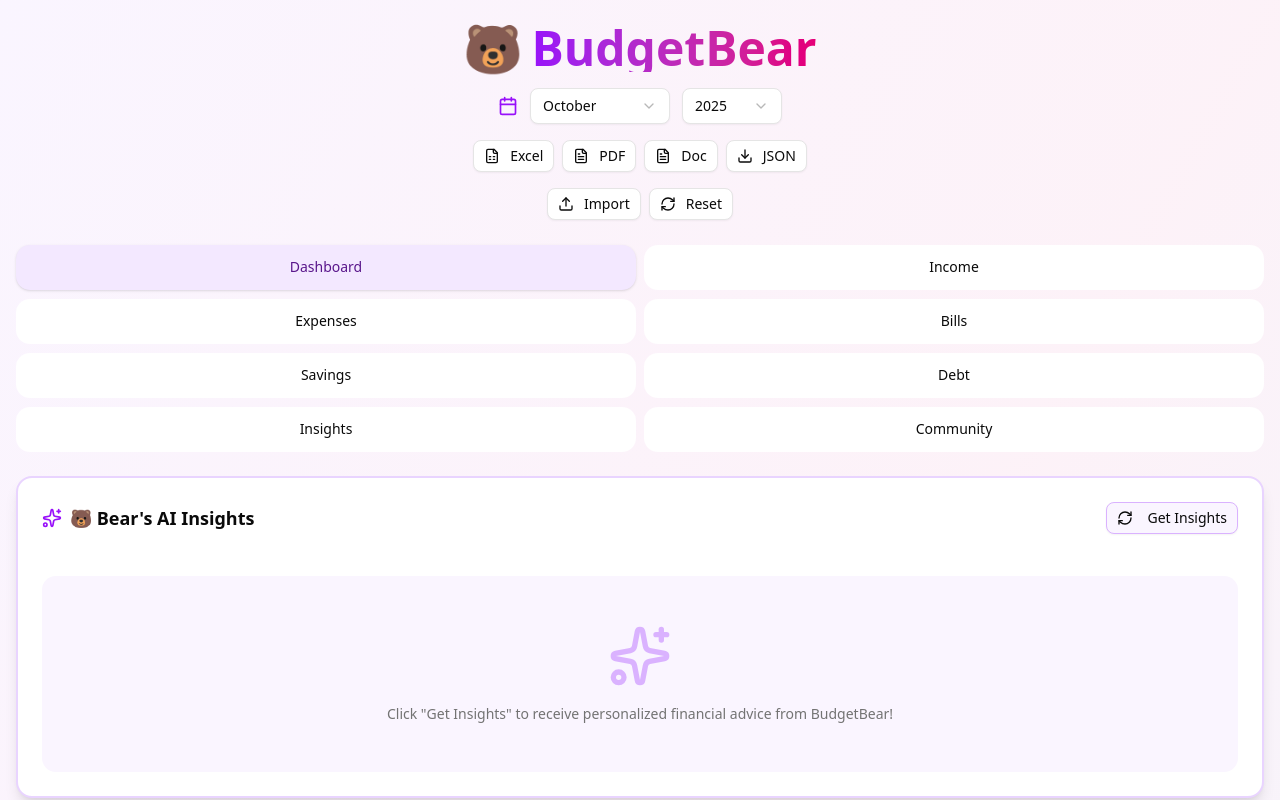
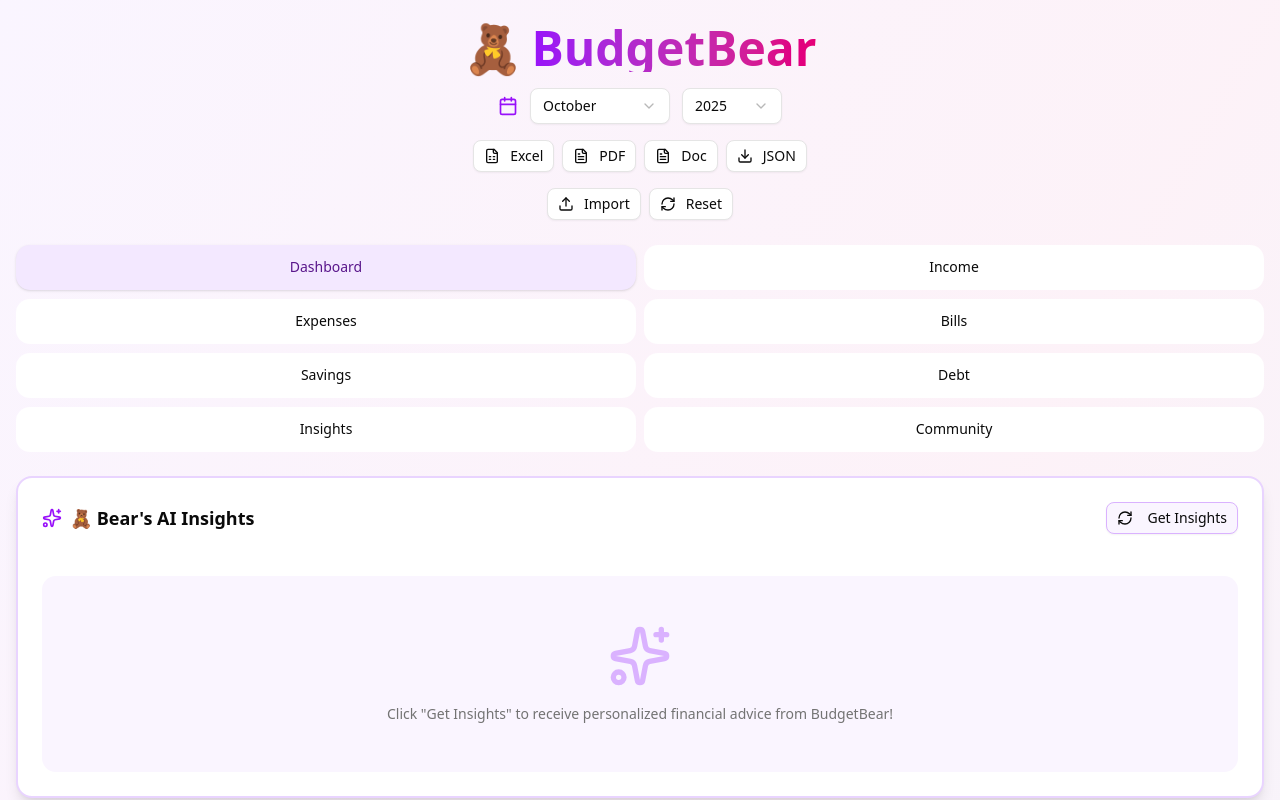
Before and after one commit to buildmoreandmore-cpu/BudgetBear, a Next.js app: page / in a window 1280 px wide. Shown: the top 800 px of the page. Built offline with nearby package versions, Linux system fonts and the light colour scheme.

Commit message:
Update bear emoji from 🐻 to 🧸 throughout app

```diff
--- a/app/page.tsx
+++ b/app/page.tsx
@@ -137,7 +137,7 @@ export default function Home() {
         {/* Header */}
         <div className="text-center mb-6">
           <div className="flex items-center justify-center gap-2 mb-4">
-            <span className="text-5xl">🐻</span>
+            <span className="text-5xl">🧸</span>
             <h1 className="text-4xl md:text-5xl font-bold bg-gradient-to-r from-purple-600 to-pink-600 bg-clip-text text-transparent">
               BudgetBear
             </h1>
@@ -334,7 +334,7 @@ export default function Home() {
           {/* Community Tab */}
           <TabsContent value="community" className="space-y-6">
             <div className="text-center py-16">
-              <h2 className="text-3xl font-bold mb-4">Community Features Coming Soon! 🐻</h2>
+              <h2 className="text-3xl font-bold mb-4">Community Features Coming Soon! 🧸</h2>
               <p className="text-muted-foreground mb-8">
                 Share budgets with family, connect with accountability partners, and join the BudgetBear community.
               </p>
--- a/components/ai/insights-panel.tsx
+++ b/components/ai/insights-panel.tsx
@@ -74,7 +74,7 @@ export function InsightsPanel({ budgetData, month, year }: InsightsPanelProps) {
         <div className="flex items-center justify-between flex-wrap gap-2">
           <div className="flex items-center gap-2">
             <Sparkles className="h-5 w-5 text-purple-600" />
-            <CardTitle className="text-lg">🐻 Bear&apos;s AI Insights</CardTitle>
+            <CardTitle className="text-lg">🧸 Bear&apos;s AI Insights</CardTitle>
           </div>
           <Button
             onClick={generateInsights}
```
